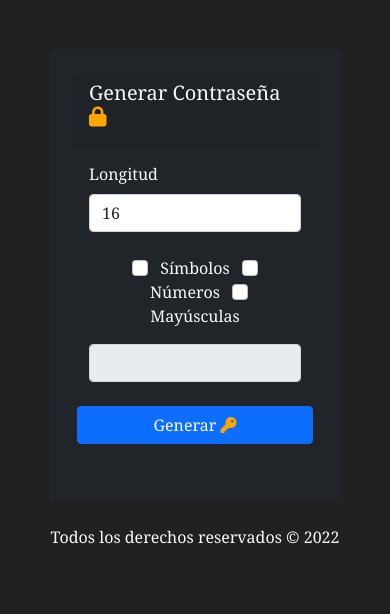
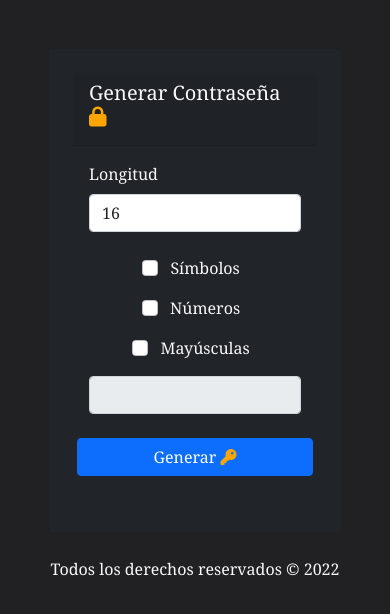
Before and after one commit to jpmorales1999/simple-password-generate, a plain HTML site: page index.html in a window 390 px wide. Drawn offline with nearby package versions, Linux system fonts and the light colour scheme.

Commit message:
Correct Responsive Web Design

```diff
--- a/index.html
+++ b/index.html
@@ -19,7 +19,7 @@
 <body>
 
     <div class="container col-md-4 p-5">
-        <div class="card p-4 bg-dark text-light">
+        <div class="card p-4 bg-dark text-light md-12">
             <div class="card-header">
                 <h5 class="card-title">Generar Contraseña <i class="fa-solid fa-lock"></i></h5>
             </div>
@@ -29,18 +29,24 @@
                     <input type="number" class="form-control" id="select" value="16">
                 </div>
                 <div class="mb-3 mt-4 text-center">
+                    <div class="mb-3">
                         <input class="form-check-input" type="checkbox" id="simbolos">
                         <label class="form-check-label mx-2">
                             Símbolos
                         </label>
+                    </div>
+                    <div class="mb-3">
                         <input class="form-check-input" type="checkbox" id="numeros">
                         <label class="form-check-label mx-2">
                             Números
                         </label>
+                    </div>
+                    <div class="mb-3">
                         <input class="form-check-input" type="checkbox" id="mayusculas">
                         <label class="form-check-label mx-2">
                             Mayúsculas
                         </label>
+                    </div>
                 </div>
                 <div class="mb-3">
                     <input class="form-control" type="text" id="password" disabled>
```
Lines whose indentation alone changed are shown as unchanged.
